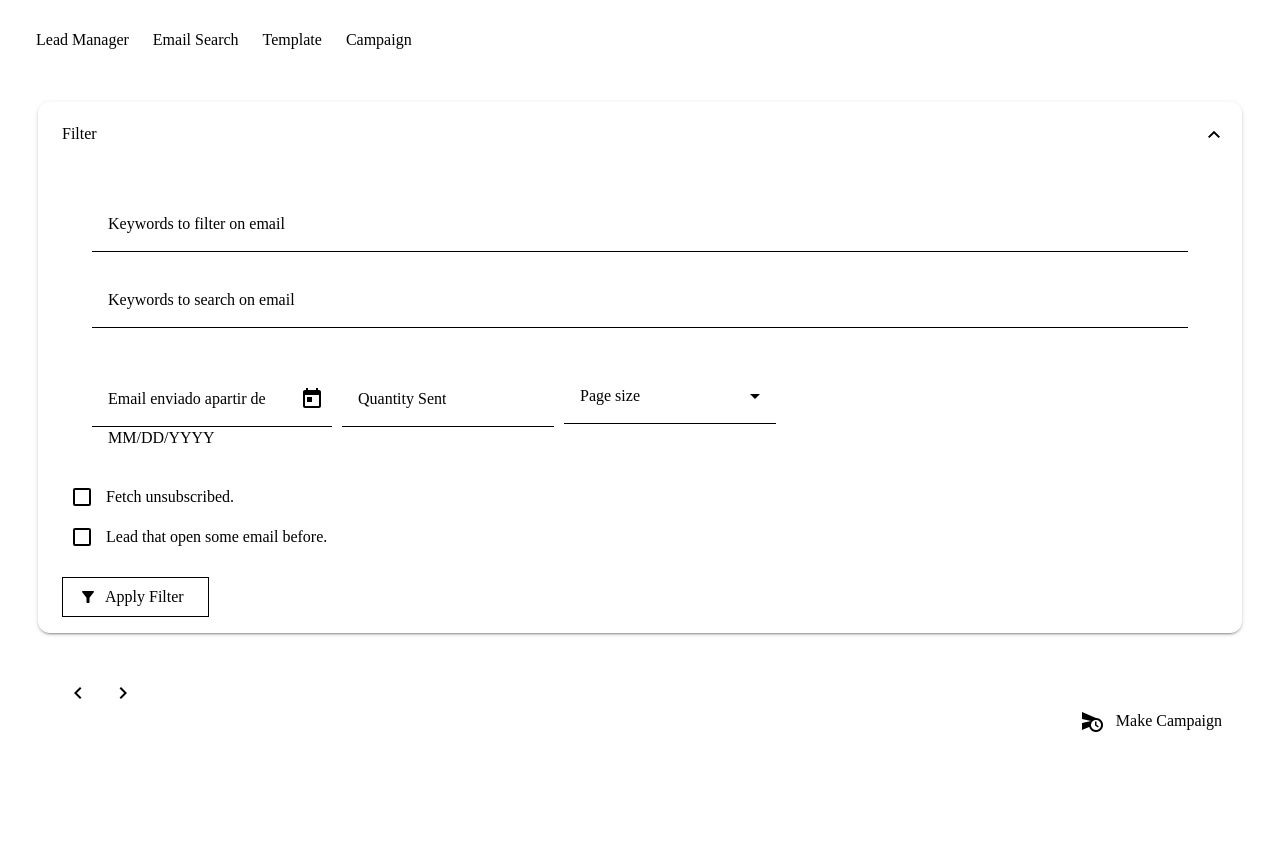
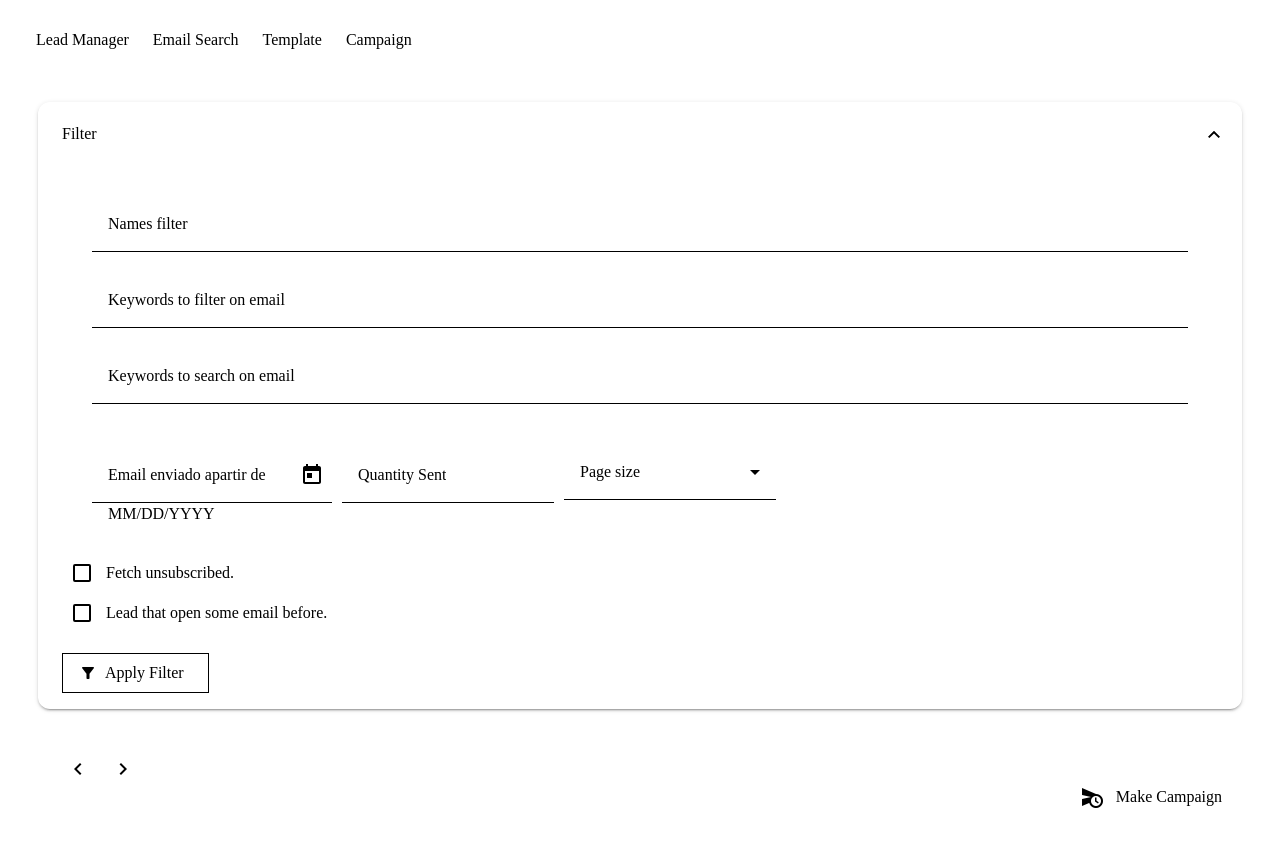
Before and after one commit to chaves99/lead-mail-manager-angular, an Angular app: page /email-search in a window 1280 px wide. Both pictures are taken after a click on the button "Filter". Shown: the top 846 px of the page. Before the commit the page ends 800 px from the top, so only its background shows below. Built offline with nearby package versions, Linux system fonts and the light colour scheme.

Commit message:
feat: add name to lead filter.

```diff
--- a/src/app/feature/lead/lead.html
+++ b/src/app/feature/lead/lead.html
@@ -34,9 +34,13 @@
                   <span>Delete</span>
                 </button>
               </mat-menu>
+              @if (email.name) {
+                {{ email.name }} -
+              }
               {{ email.email }}
             </div>
           </mat-list-item>
+          <mat-divider></mat-divider>
         }
       </mat-list>
     }
--- a/src/app/feature/lead/lead.ts
+++ b/src/app/feature/lead/lead.ts
@@ -7,6 +7,8 @@ import { MatProgressBarModule } from '@angular/material/progress-bar';
 import { CompanyEmailFilter, ExecuteCampaignButton, FilterFormModel } from '../../shared';
 import { MatMenuModule } from '@angular/material/menu';
 import { MatSnackBar } from '@angular/material/snack-bar';
+import {MatDividerModule} from '@angular/material/divider';
+
 
 @Component({
   selector: 'app-email-search',
@@ -17,7 +19,8 @@ import { MatSnackBar } from '@angular/material/snack-bar';
     CompanyEmailFilter,
     ExecuteCampaignButton,
     MatProgressBarModule,
-    MatMenuModule
+    MatMenuModule,
+    MatDividerModule
   ],
   templateUrl: './lead.html',
 })
@@ -31,6 +34,7 @@ export class Lead {
     emailInclude: [],
     lastIndex: 0,
     pageSize: 100,
+    names: [],
   });
   lastIdHistory: number[] = [0];
 
@@ -96,5 +100,5 @@ export class Lead {
 
 interface EmailSearchResponse {
   total: number;
-  list: { id: number, email: string }[];
+  list: { id: number, name?: string, email: string }[];
 }
--- a/src/app/shared/components/company-email-filter/company-email-filter.html
+++ b/src/app/shared/components/company-email-filter/company-email-filter.html
@@ -4,6 +4,26 @@
       <mat-panel-title>Filter</mat-panel-title>
     </mat-expansion-panel-header>
     <div style="padding: 30px;">
+
+      <!-- NAME FILTER -->
+      <mat-form-field style="width: 100%">
+        <mat-label>Names filter</mat-label>
+        <mat-chip-grid #chipGridNames>
+          @for (keyword of filterFormModel.names; track keyword) {
+            <mat-chip-row (removed)="onRemoveNameKeyword(keyword)">
+              {{keyword}}
+            <button matChipRemove [attr.aria-label]="'remove template form' + keyword">
+              <mat-icon>cancel</mat-icon>
+            </button>
+            </mat-chip-row>
+          }
+        </mat-chip-grid>
+        <input
+          placeholder="Enter the names to filter"
+          [matChipInputFor]="chipGridNames"
+          (matChipInputTokenEnd)="onAddNameKeyword($event)"
+        />
+      </mat-form-field>
 
       <!-- EMAIL EXCLUDE -->
       <mat-form-field style="width: 100%">
--- a/src/app/shared/components/company-email-filter/company-email-filter.ts
+++ b/src/app/shared/components/company-email-filter/company-email-filter.ts
@@ -49,6 +49,7 @@ export class CompanyEmailFilter {
     pageSize: 10,
     emailExclude: [],
     emailInclude: [],
+    names: [],
   };
 
   constructor() {
@@ -104,6 +105,26 @@ export class CompanyEmailFilter {
     event.chipInput.clear();
   }
 
+  // ###################################
+  // ###### NAMES FILTER METHODS #######
+  // ###################################
+  onAddNameKeyword(event: MatChipInputEvent) {
+    const value = (event.value || '').trim();
+    if (value) {
+      this.filterFormModel.names = [...this.filterFormModel.names, value];
+    }
+    event.chipInput.clear();
+  }
+
+  onRemoveNameKeyword(keyword: string) {
+    const keywords = this.filterFormModel.names;
+    const index = keywords.indexOf(keyword);
+    if (index >= 0) {
+      keywords.splice(index, 1);
+      this.filterFormModel.names = [...keywords];
+    }
+
+  }
 }
 
 export interface FilterFormModel {
@@ -114,4 +135,5 @@ export interface FilterFormModel {
   sentQuantity?: number;
   shouldFetchUnsubscribed?: boolean;
   emailOpened?: boolean;
+  names: string[];
 }
```
Lines whose indentation alone changed are shown as unchanged.
